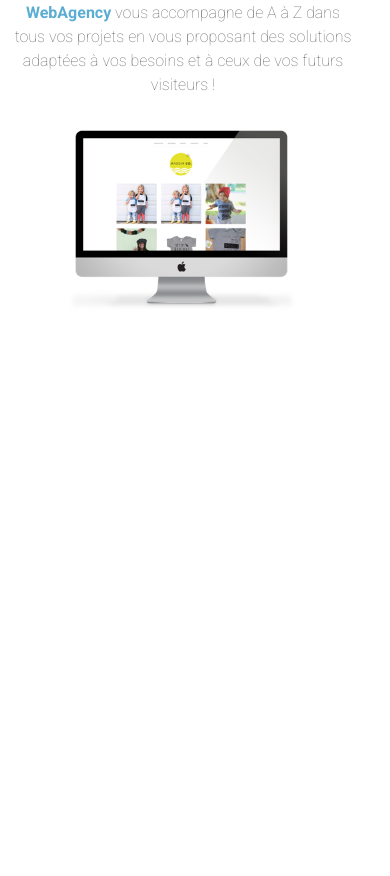
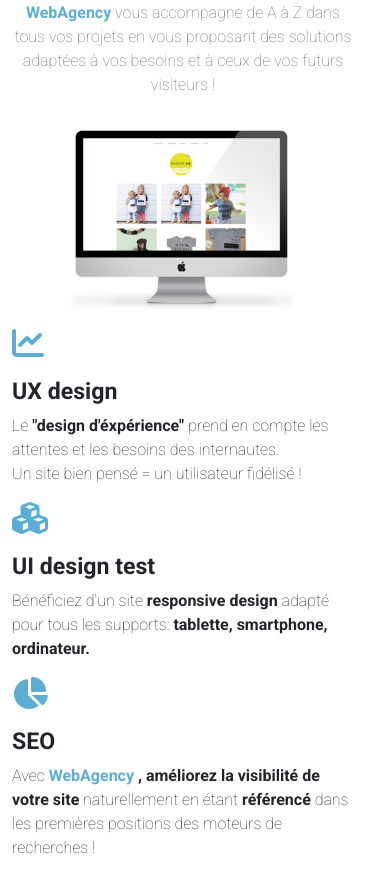
Before and after one commit to eloisedelorme/webagencybootstrap, a website: page index.html in a window 390 px wide. Shown: the part 1028-1904 px from the top of the page. Before the commit the page ends 1355 px from the top, so only its background shows below. Drawn offline with nearby package versions, Linux system fonts and the light colour scheme.

Commit message:
add section service with responsive- need to be centered in xs

```diff
--- a/index.html
+++ b/index.html
@@ -11,6 +11,8 @@
     <link rel="preconnect" href="https://fonts.gstatic.com" crossorigin>
     <link href="https://fonts.googleapis.com/css2?family=Roboto:wght@100;700;900&display=swap" rel="stylesheet">
     <link href="https://cdn.jsdelivr.net/npm/bootstrap@5.3.2/dist/js/bootstrap.bundle.min.js" rel="stylesheet">
+    <link rel="stylesheet" href="https://fonts.googleapis.com/css2?family=Material+Symbols+Outlined:opsz,wght,FILL,GRAD@20..48,100..700,0..1,-50..200" />
+    <link rel="stylesheet" href="https://cdnjs.cloudflare.com/ajax/libs/font-awesome/6.4.2/css/all.min.css" integrity="sha512-z3gLpd7yknf1YoNbCzqRKc4qyor8gaKU1qmn+CShxbuBusANI9QpRohGBreCFkKxLhei6S9CQXFEbbKuqLg0DA==" crossorigin="anonymous" referrerpolicy="no-referrer" />
 
 </head>
 <body>
@@ -19,12 +21,12 @@
         <!--START NAVBAR-->
         <nav class="row navbar navbar-expand-lg navbar-light bg-white fixed-top">
             <div class="col-12 container-fluid row">
-                <div class="col-lg-1 col-md-0 col-sm-0"></div>
-                    <img class="nav col-lg-2 col-md-4 col-sm-6" alt="logo de l'entreprise Webagency" src="assets/logo.png" type="png">
+                <div class="col-lg-1 col-md-0 col-xs-0"></div>
+                    <img class="nav col-lg-2 col-md-4 col-xs-6" alt="logo de l'entreprise Webagency" src="assets/logo.png" type="png">
                     <button class="navbar-toggler" type="button" data-bs-toggle="collapse" data-bs-target="#navbarTogglerDemo01" aria-controls="navbarTogglerDemo01" aria-expanded="false" aria-label="Toggle navigation">
                         <span class="navbar-toggler-icon"></span>
                     </button>
-                    <div class="col-lg-6 col-md-0 col-sm-0"></div>
+                    <div class="col-lg-6 col-md-0 col-xs-0"></div>
                     <div class="container-fluid collapse navbar-collapse col-4 fw-bold" id="navbarTogglerDemo01">
                         <ul class="navbar nav me-auto mb-12 mb-lg-0">
                         <li class="nav-item">
@@ -69,8 +71,8 @@
                 <span class="visually-hidden">Next</span>
             </button>
         </div>
-        <div class="col-lg-3 col-md-1 col-sm-0"></div>
-        <div class="accueil_blocTexte--center col-lg-5 col-md-8 col-sm-12 d-flex flex-column p-5 m-5 position-absolute row" >
+        <div class="col-lg-3 col-md-1 col-xs-0"></div>
+        <div class="accueil_blocTexte--center col-lg-5 col-md-8 col-xs-12 d-flex flex-column p-5 m-5 position-absolute row" >
             <h1 class="fw-bold text-uppercase col-12">
                 <span class="text-secondary">Web agency </span>
                 <span class="text-light"> : L'agence de tous vos projets !</span>
@@ -87,15 +89,16 @@
 
     <!--START MAIN-->
     <main class="row ">
-        <div class="col-lg-2 col-md-1 col-sm-0"></div>
-        <section id="services" class="col-lg-8 col-md-10 col-sm-12 row justify-content-center row" >
+        <!-- -->
+        <div class="col-lg-2 col-md-1 col-xs-0"></div>
+        <section id="services" class="col-lg-8 col-md-10 col-xs-12 row justify-content-center row" >
             <h1 class="text-center fw-bold p-3 text-uppercase">Nos Services</h1>
             <div class="w-25 h-10 border-bottom  ">
                 <div class="point"></div>
             </div>
             <div class="text-center row pt-5" >
-                <div class="col-lg-2 col-md-1 col-sm-0"></div>
-                <p class="col-lg-8 col-md-10 col-sm-12">
+                <div class="col-lg-2 col-md-1 col-xs-0"></div>
+                <p class="col-lg-8 col-md-10 col-xs-12">
                     <span class="text-secondary fw-bold">WebAgency</span>
                     <span class="text-primary">vous accompagne de A à Z dans tous vos projets en vous proposant des solutions adaptées à vos besoins et à ceux de vos futurs visiteurs !</span>
                 </p>
@@ -105,7 +108,63 @@
                     src="assets/main-feature.png"
                     type="png"
                     alt="image d'un ordinateur"
-                    class="col-lg-6 col-md-8 col-sm-12">
+                    class="col-lg-6 col-xs-12 ">
+                <div class="col-lg-6 col-xs-12">
+                    <div class="row d-flex">
+                        <div class="col-lg-2 col-xs-12 icons">
+                            <div class="rond">
+                                <i class="fas fa-chart-line fa-2x text-secondary"></i>
+                                <div class="point2"></div>
+                            </div>
+                        </div>
+                        <div class="col-lg-10 col-xs-12 ">
+                            <h3 class="mt-3 fw-bold ">UX design</h3>
+                            <p class="">
+                                <span>Le</span>
+                                <span class="fw-bold"> "design d'éxpérience" </span>
+                                <span>prend en compte les attentes et les besoins des internautes.</span>
+                                <br>Un site bien pensé = un utilisateur fidélisé !
+                            </p>
+                        </div>
+                    </div>
+                    <div class="row">
+                        <div class="col-lg-2 col-xs-12 icons">
+                            <div class="rond">
+                                <i class="fas fa-cubes fa-2x text-secondary"></i>
+                                <div class="point2"></div>
+                            </div>
+                        </div>
+                        <div class="col-lg-10 col-xs-12">
+                            <h3 class="mt-3 fw-bold">UI design test</h3>
+                            <p>
+                                <span>Bénéficiez d'un site</span>
+                                <span class="fw-bold"> responsive design </span>
+                                <span>adapté pour tous les supports:</span>
+                                <span class="fw-bold"> tablette, smartphone, ordinateur.</span>
+                            </p>
+                        </div>
+                    </div>
+
+                    <div class="row">
+                        <div class="col-lg-2 col-xs-12 icons">
+                            <div class="rond">
+                                <i class="fas fa-chart-pie fa-2x text-secondary"></i>
+                                <div class="point2"></div>
+                            </div>
+                        </div>
+                        <div class="col-lg-10 col-xs-12">
+                            <h3 class="mt-3 fw-bold">SEO</h3>
+                            <p>
+                                <span>Avec</span>
+                                <span class="text-secondary fw-bold"> WebAgency </span>
+                                <span class="fw-bold">, améliorez la visibilité de votre site</span>
+                                <span> naturellement en étant</span>
+                                <span class="fw-bold">référencé</span>
+                                <span>dans les premières positions des moteurs de recherches !</span>
+                            </p>
+                        </div>
+                    </div>
+                </div>
             </div>
 
         </section>
```
